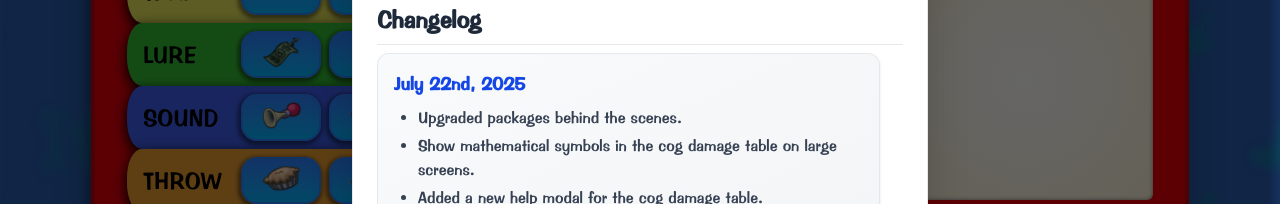
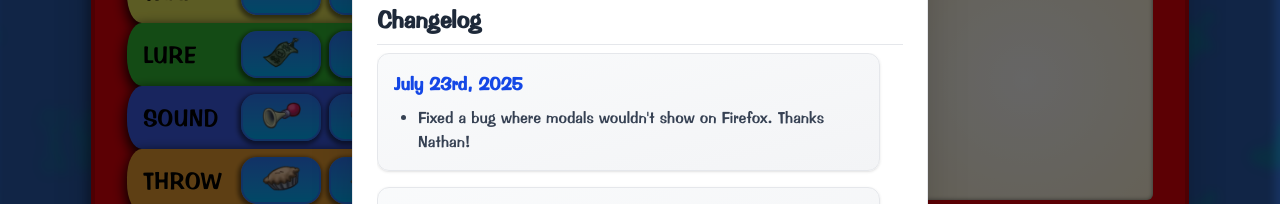
Before and after one commit to am-maneaters/cogulator, a React (Vite) app: page / in a window 1280 px wide. Both pictures are taken after a click on the icon 889 px from the left and 86 px from the top of the page. Shown: the part 378-582 px from the top of the page. Built offline with nearby package versions, Linux system fonts and the light colour scheme; no server answers.

Commit message:
Update HelpModal.tsx

```diff
--- a/src/components/HelpModal.tsx
+++ b/src/components/HelpModal.tsx
@@ -26,6 +26,12 @@ const changelog = [
       'Minor improvements to make the app more responsive.',
     ],
   },
+  {
+    date: 'July 23rd, 2025',
+    notes: [
+      "Fixed a bug where modals wouldn't show on Firefox. Thanks Nathan!",
+    ],
+  },
 ];
 
 export default function HelpModal({ onClose }: Props) {
@@ -44,9 +50,10 @@ export default function HelpModal({ onClose }: Props) {
         </div>
         <div className="mt-2 space-y-5 text-gray-800">
           <p>
-            <span className="font-semibold text-blue-700">Big Brain Town</span> is a calculator for Toontown Rewritten designed to
-            help you figure out the exact damage you need to do to defeat each
-            cog level. All rules and formulas follow the rules established in
+            <span className="font-semibold text-blue-700">Big Brain Town</span>{' '}
+            is a calculator for Toontown Rewritten designed to help you figure
+            out the exact damage you need to do to defeat each cog level. All
+            rules and formulas follow the rules established in
             <a
               className="font-bold text-blue-600 underline ml-1"
               href="https://www.toontownrewritten.com"
@@ -72,9 +79,12 @@ export default function HelpModal({ onClose }: Props) {
             <span className="bg-yellow-100 px-2 py-1 rounded text-yellow-800 font-medium">
               Note:
             </span>{' '}
-            This tool is <strong>not</strong> affiliated with Disney or Toontown Rewritten.
+            This tool is <strong>not</strong> affiliated with Disney or Toontown
+            Rewritten.
           </p>
-          <h2 className="text-2xl font-bold py-2 border-b border-gray-200 mb-2">Changelog</h2>
+          <h2 className="text-2xl font-bold py-2 border-b border-gray-200 mb-2">
+            Changelog
+          </h2>
           <div
             className="space-y-4 max-h-64 overflow-y-auto pr-2"
             style={{ scrollbarGutter: 'stable' }}
```
